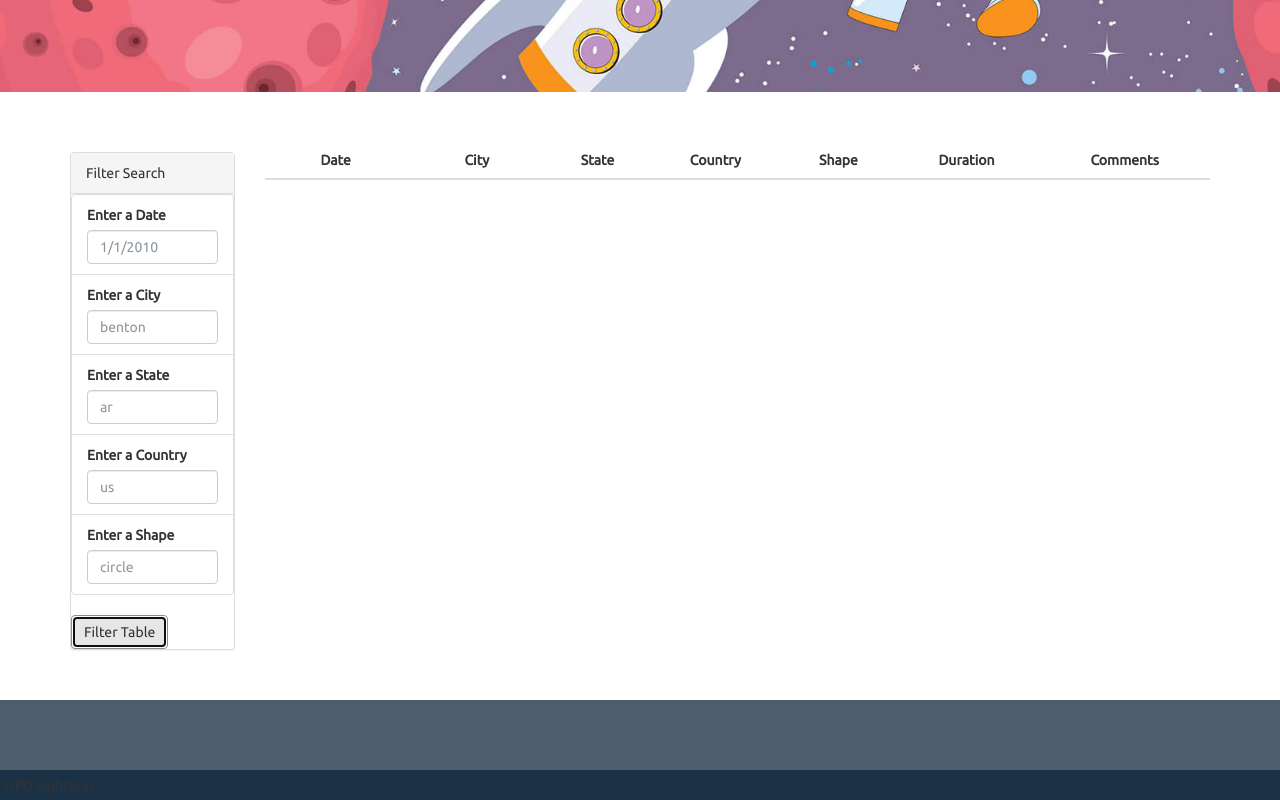
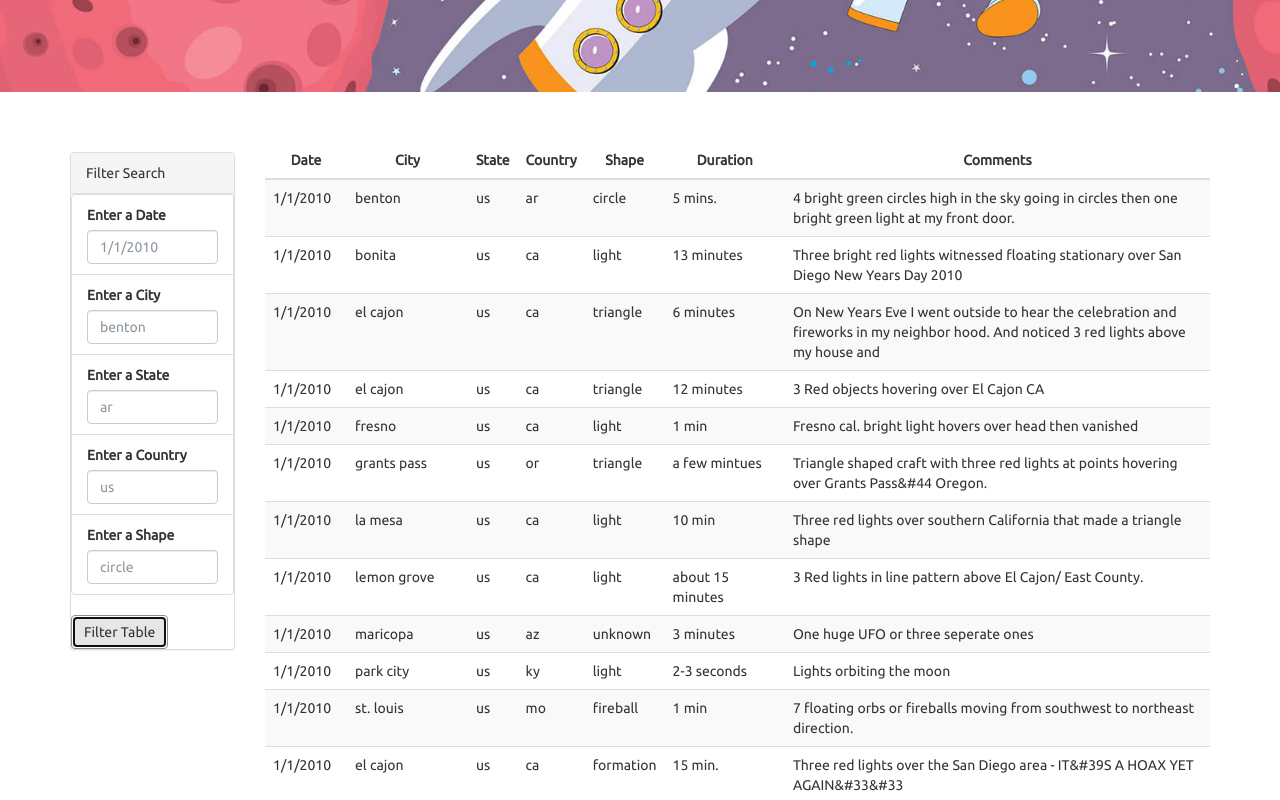
Before and after one commit to levirdz/javascript-challenge, a plain HTML site: page UFO-level-2/index.html in a window 1280 px wide. Both pictures are taken after a click on the button "Filter Table". Shown: the part 520-1320 px from the top of the page. Drawn offline with nearby package versions, Linux system fonts and the light colour scheme.

Commit message:
finished

```diff
--- a/UFO-level-2/index.html
+++ b/UFO-level-2/index.html
@@ -89,7 +89,7 @@
   </div>
   <script src="https://cdnjs.cloudflare.com/ajax/libs/d3/4.11.0/d3.js"></script>
   <script src="../static/js/data.js"></script>
-  <script src=""></script>
+  <script src="../static/js/app2.js"></script>
 </body>
 
 </html>
--- a/static/js/app2.js
+++ b/static/js/app2.js
@@ -3,3 +3,34 @@ var tableData = data;
 
 // getting  filter button
 var filterBtn = d3.select("#filter-btn");
+
+//searching by date, city, state, country or shape
+filterBtn.on("click", function(){
+	var inputDate = document.getElementById("datetime").value;
+	var inputCity = document.getElementById("city").value;
+	var inputState = document.getElementById("state").value;
+	var inputCountry = document.getElementById("country").value;
+	var inputShape = document.getElementById("shape").value;
+
+	//matching inputs
+	var matchedInfo = tableData.filter(info => (info.datetime == inputDate || inputDate == "") && (info.city == inputCity || inputCity == "")
+	&& (info.state == inputState || inputState == "") && (info.country == inputCountry || inputCountry == "") && (info.shape == inputShape || inputShape == ""));
+
+	//rendering table
+    var tbody = d3.select("tbody");
+
+	//clearing previous existing table
+    tbody.html("");
+
+	matchedInfo.forEach(element=>{
+		var row = tbody.append("tr");
+		row.append("td").text(element.datetime);
+		row.append("td").text(element.city);
+		row.append("td").text(element.country);
+		row.append("td").text(element.state);
+		row.append("td").text(element.shape);
+		row.append("td").text(element.durationMinutes);
+		row.append("td").text(element.comments);
+
+	})
+})
```
